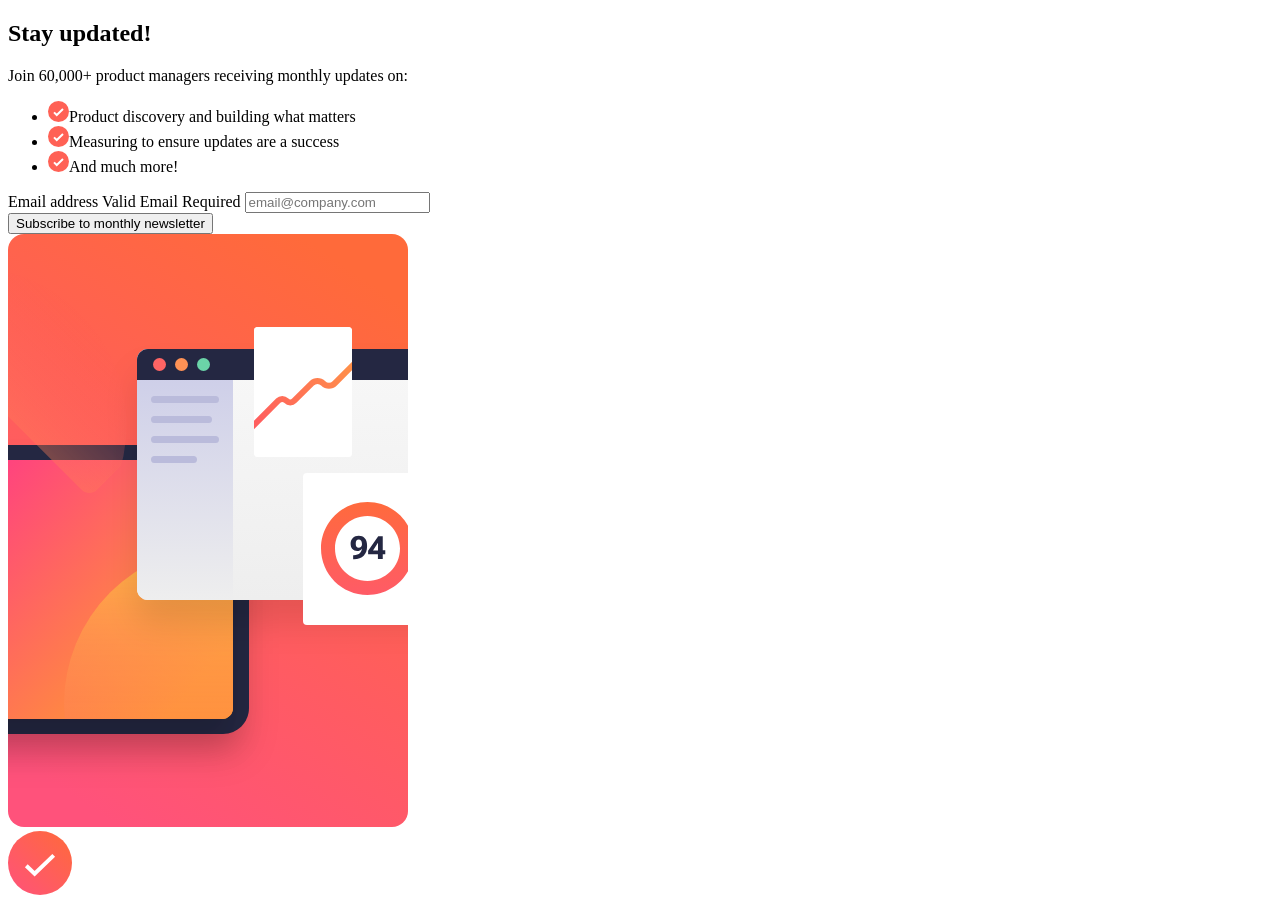
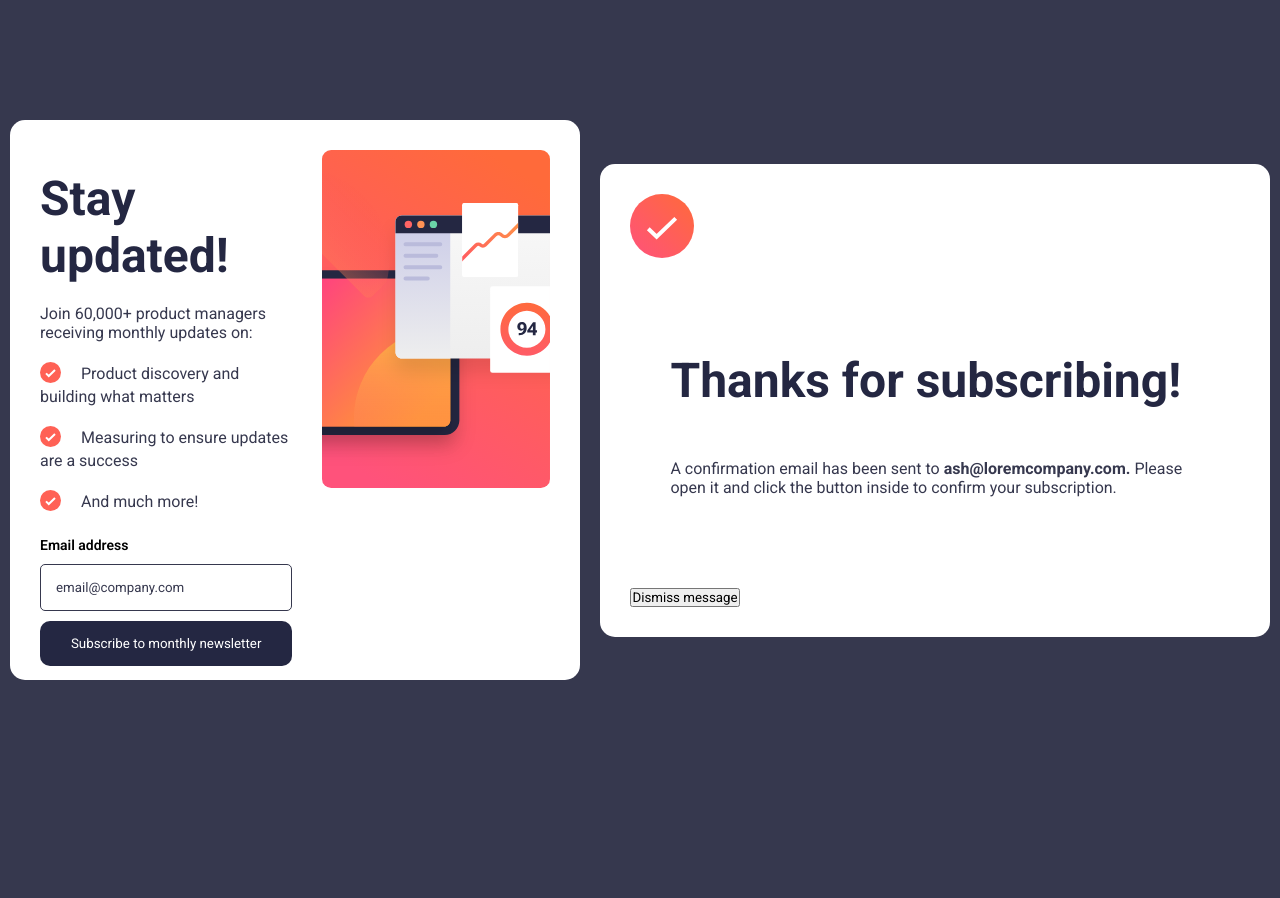
Before and after one commit to Jpapirs/Newsletter-sign-up-form-with-success-message, a plain HTML site: page index.html in a window 1280 px wide. Shown: the top 898 px of the page. After the commit the page ends 800 px from the top, so only its background shows below. Drawn offline with Linux system fonts and the light colour scheme.

Commit message:
Inicio do CSS

```diff
--- /dev/null
+++ b/css/style.css
@@ -0,0 +1,108 @@
+@charset "Utf-8";
+@import url("https://fonts.googleapis.com/css2?family=Roboto:ital,wght@0,100..900;1,100..900&display=swap");
+
+* {
+  padding: 0;
+  margin: 0;
+  box-sizing: border-box;
+  font-family: "roboto";
+}
+
+.dois img {
+  max-width: 100%;
+  justify-self: center;
+}
+
+body {
+  display: flex;
+  align-items: center;
+  justify-content: center;
+  background-color: hsl(235, 18%, 26%);
+  height: 100vh;
+}
+
+.main {
+  display: flex;
+  gap: 30px;
+  background-color: hsl(0, 0%, 100%);
+  padding: 30px;
+  border-radius: 15px;
+  margin: 10px;
+  max-height: 70%;
+}
+
+.section {
+  display: flex;
+  flex-direction: column;
+  background-color: hsl(0, 0%, 100%);
+}
+
+.title h1 {
+  margin-top: 20px;
+  font-size: 3rem;
+  margin-bottom: 20px;
+  color: hsl(234, 29%, 20%);
+}
+
+.title p {
+  margin-bottom: 20px;
+  color: hsl(235, 18%, 26%);
+}
+
+.list li {
+  list-style-type: none;
+  margin-bottom: 20px;
+  color: hsl(235, 18%, 26%);
+}
+
+.list span {
+  align-self: center;
+  vertical-align: middle;
+  margin-right: 20px;
+}
+
+form input {
+  display: block;
+  width: 100%;
+  padding: 15px;
+  border-radius: 5px;
+  border: 1px solid hsl(235, 18%, 26%);
+  margin: 10px 0px 10px 0;
+}
+
+input::placeholder {
+  color: hsl(235, 18%, 26%);
+}
+
+form label {
+  font-size: 0.875rem;
+  font-weight: 600;
+}
+
+form span {
+  display: none;
+}
+
+.formulario button {
+  width: 100%;
+  padding: 15px;
+  background-color: hsl(234, 29%, 20%);
+  color: white;
+  border-radius: 10px;
+  border: none;
+}
+
+.tres {
+  display: flex;
+  gap: 30px;
+  background-color: hsl(0, 0%, 100%);
+  padding: 30px;
+  border-radius: 15px;
+  margin: 10px;
+  max-height: 70%;
+  flex-direction: column;
+}
+
+.title span {
+  font-weight: bold;
+}
--- a/index.html
+++ b/index.html
@@ -9,6 +9,7 @@
       sizes="32x32"
       href="./assets/images/favicon-32x32.png"
     />
+    <link rel="stylesheet" href="css/style.css">
 
     <title>Newsletter sign-up form with success message</title>
   </head>
@@ -16,7 +17,7 @@
     <!-- Sign-up form start -->
     <main class="main">
       <section class="section">
-        <div class="title">
+        <div class="title um">
           <h1>Stay updated!</h1>
           <p>Join 60,000+ product managers receiving monthly updates on:</p>
         </div>
@@ -24,20 +25,20 @@
           <ul>
             <li>
               <span
-                ><img src="assets/images/icon-list.svg" />Product discovery and
-                building what matters</span
-              >
+                ><img src="assets/images/icon-list.svg" /></span
+              >Product discovery and
+                building what matters
             </li>
             <li>
               <span
-                ><img src="assets/images/icon-list.svg" />Measuring to ensure
-                updates are a success</span
-              >
+                ><img src="assets/images/icon-list.svg" /></span
+              >Measuring to ensure
+                updates are a success
             </li>
             <li>
               <span
-                ><img src="assets/images/icon-list.svg" />And much more!</span
-              >
+                ><img src="assets/images/icon-list.svg" /></span
+              >And much more!
             </li>
           </ul>
         </div>
@@ -56,19 +57,21 @@
           <button>Subscribe to monthly newsletter</button>
         </div>
       </section>
-      <section class="section">
-        <img src="assets/images/illustration-sign-up-desktop.svg" alt="" />
+      <section class="section dois">
+        <div class="imagem">
+          <img src="assets/images/illustration-sign-up-desktop.svg" alt="" />
+        </div>
       </section>
     </main>
 
     <!-- Sign-up form end -->
 
     <!-- Success message start -->
-    <section class="section">
+    <section class="section tres">
       <div class="list-sucess">
         <img src="assets/images/icon-success.svg" />
       </div>
-      <div class="title">
+      <div class="title tres">
         <h1>Thanks for subscribing!</h1>
         <p>
           A confirmation email has been sent to
```
